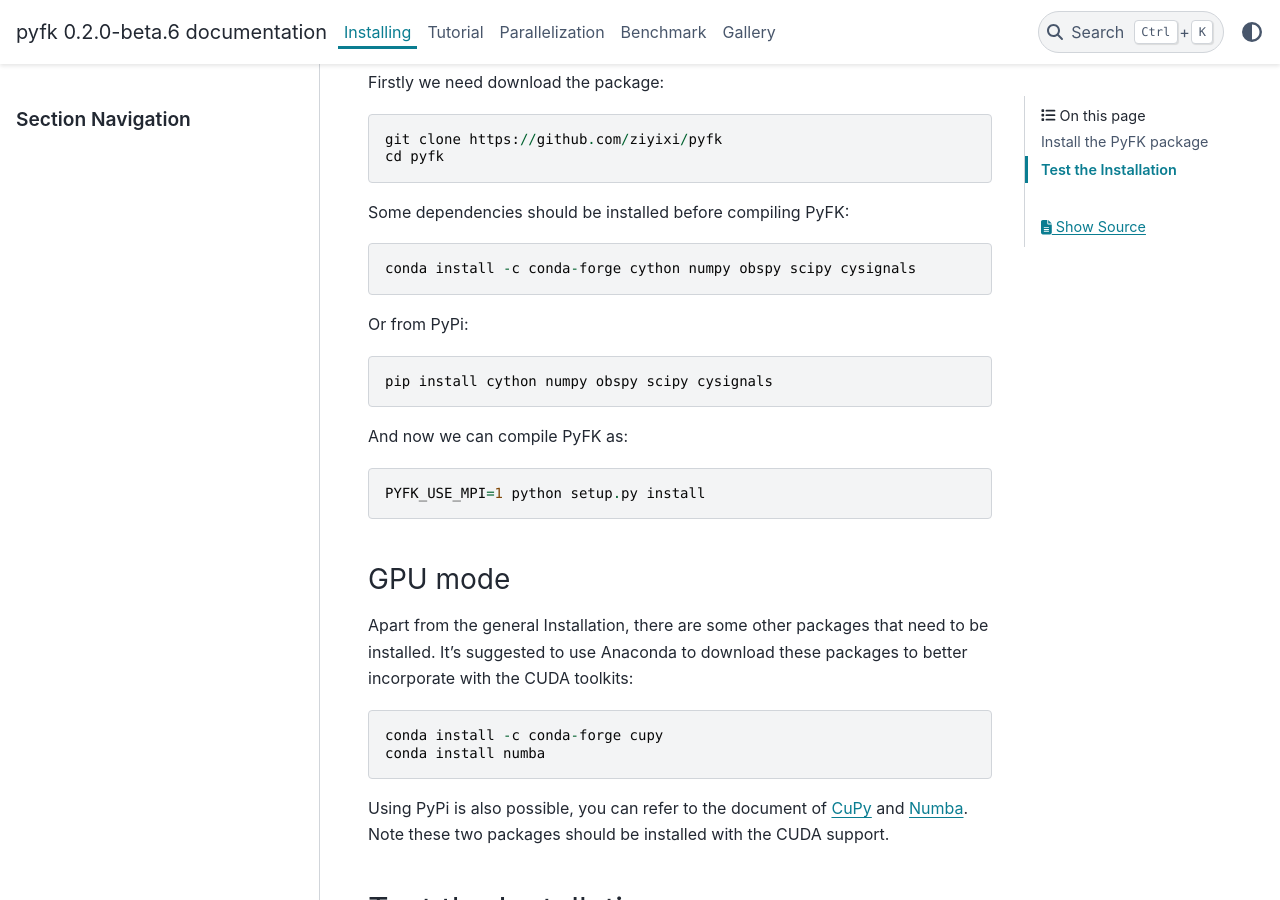
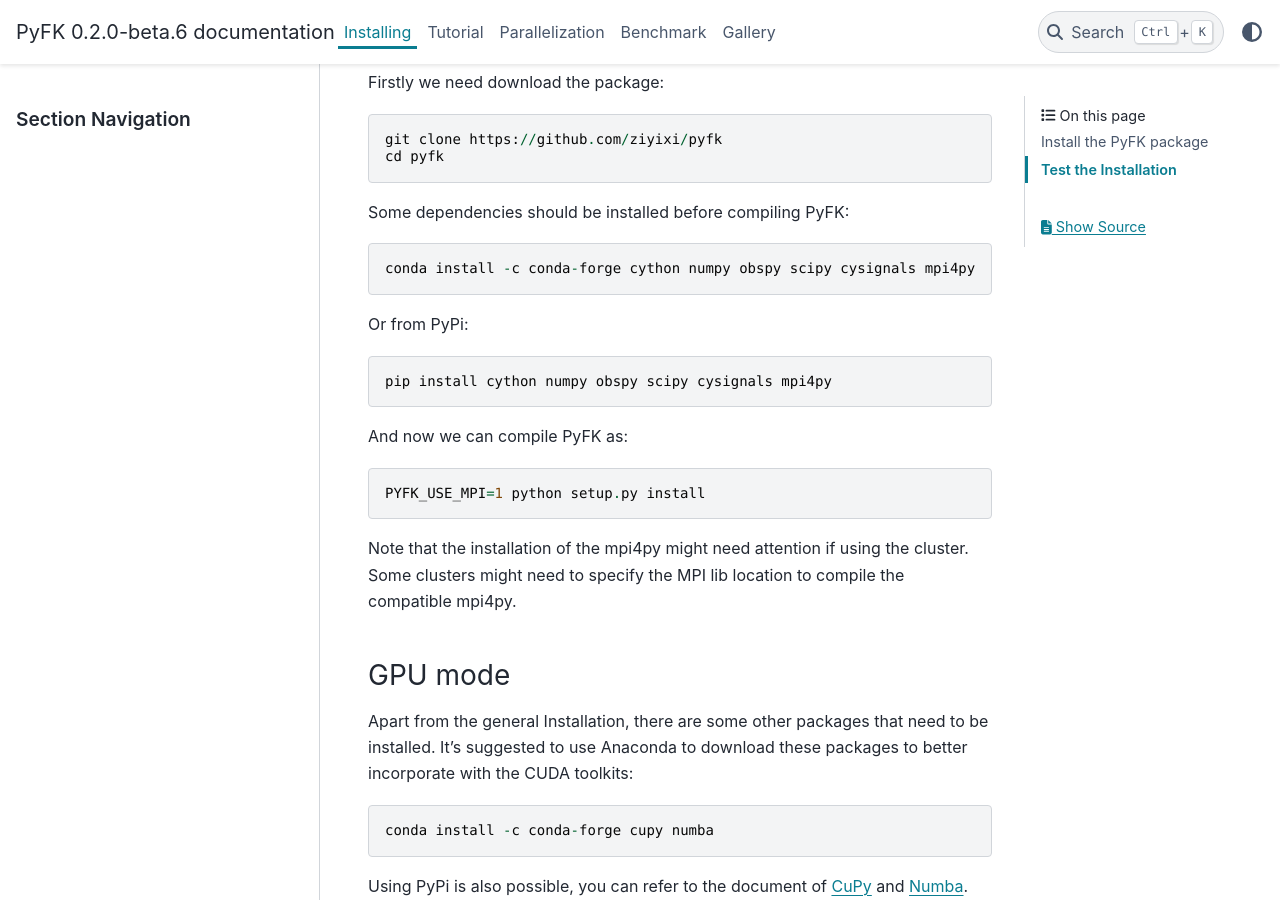
Before and after one commit to ziyixi/pyfk, a Sphinx documentation site: the page built from docs/introduction/install.rst, in a window 1280 px wide and 900 px high, scrolled down 943 px. Built offline with Sphinx 7.4.7 and the PyData theme 0.15.4, drawn with Linux system fonts in a browser that asks for light colours; pages that are not in the unit, such as notebooks, are missing from menus.

Commit message:
[update] update several document typos

```diff
--- a/docs/conf.py
+++ b/docs/conf.py
@@ -19,7 +19,7 @@ sys.path.insert(0, os.path.abspath('..'))
 
 # -- Project information -----------------------------------------------------
 
-project = 'pyfk'
+project = 'PyFK'
 year = datetime.date.today().year
 copyright = f'2020-{year}, Ziyi Xi'
 author = 'Ziyi Xi'
--- a/docs/introduction/install.rst
+++ b/docs/introduction/install.rst
@@ -33,23 +33,24 @@ Firstly we need download the package::
 
 Some dependencies should be installed before compiling PyFK::
 
-    conda install -c conda-forge cython numpy obspy scipy cysignals
+    conda install -c conda-forge cython numpy obspy scipy cysignals mpi4py
 
 Or from PyPi::
 
-    pip install cython numpy obspy scipy cysignals
+    pip install cython numpy obspy scipy cysignals mpi4py
 
 And now we can compile PyFK as::
 
     PYFK_USE_MPI=1 python setup.py install
+
+Note that the installation of the mpi4py might need attention if using the cluster. Some clusters might need to specify the MPI lib location to compile the compatible mpi4py.
 
 GPU mode
 ^^^^^^^^^^^^^^^^^^^^^
 
 Apart from the general Installation, there are some other packages that need to be installed. It's suggested to use Anaconda to download these packages to better incorporate with the CUDA toolkits::
 
-    conda install -c conda-forge cupy
-    conda install numba
+    conda install -c conda-forge cupy numba
 
 Using PyPi is also possible, you can refer to the document of `CuPy <https://docs.cupy.dev/en/stable/install.html>`__ and `Numba <https://numba.pydata.org/numba-doc/latest/user/installing.html#installing-using-pip-on-x86-x86-64-platforms>`__. Note these two packages should be installed with the CUDA support.
 
```
